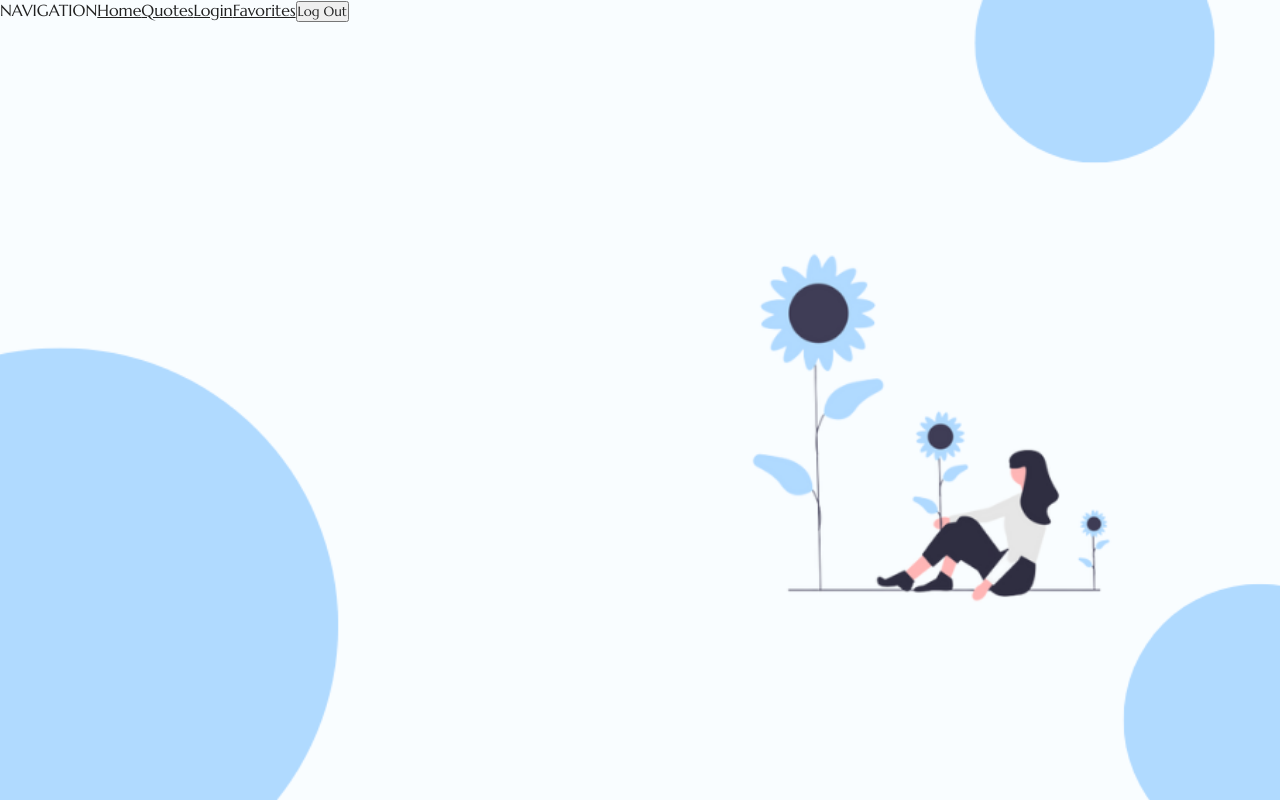
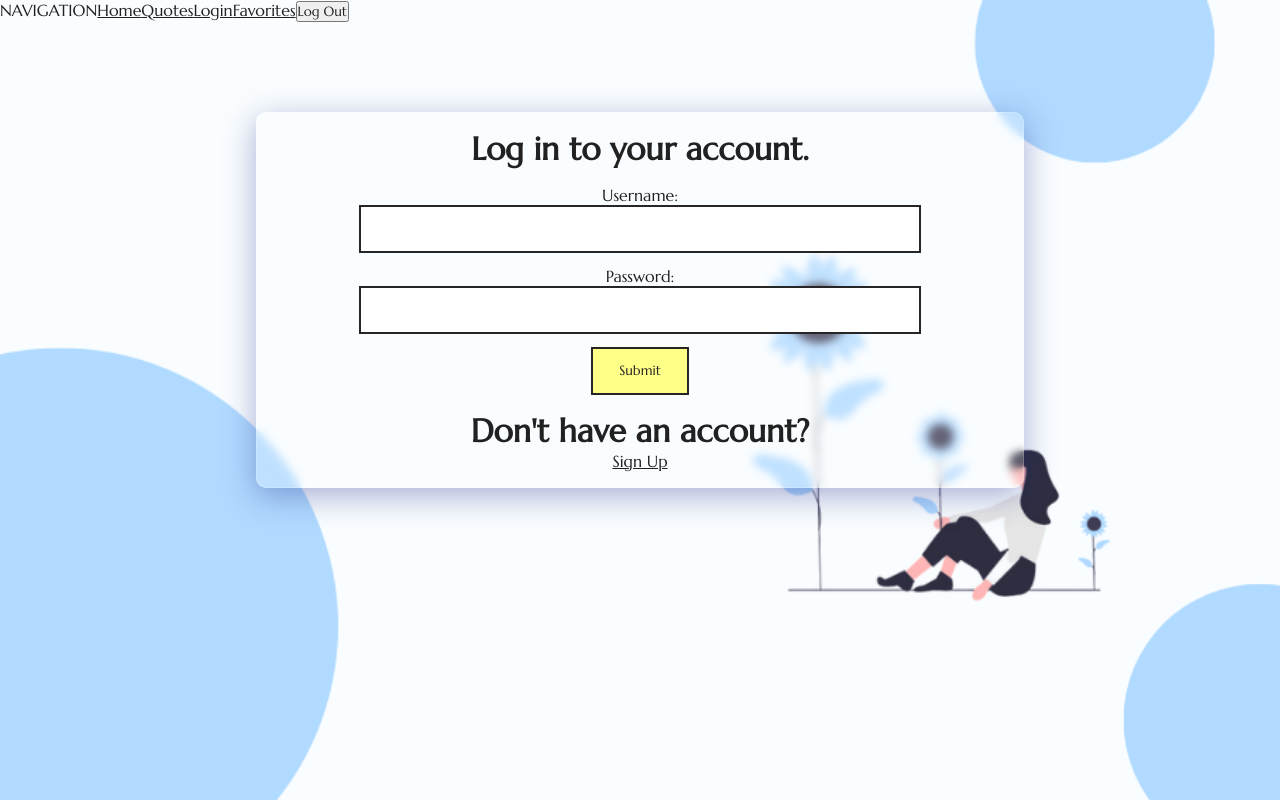
Before and after one commit to joanterm/Motivational-Panel, a React (Create React App) app in the folder client/: page /login/quotes in a window 1280 px wide. Built offline with nearby package versions, Linux system fonts and the light colour scheme; a web font is replaced by a local one.

Commit message:
Refactored login component so it navigates to specific pathway

```diff
--- a/client/src/Components/App.js
+++ b/client/src/Components/App.js
@@ -1,12 +1,17 @@
 import "../Styling/App.css"
 import {Routes, Route} from "react-router-dom"
 import {useState} from "react"
+import Home from "./Home";
 import Quotes from "./Quotes";
 import SignUp from "./SignUp"
-import Login from "./Login"
 import Favorites from "./Favorites";
-import Navigation from "./Navigation";
+import Navigation from "./Navigation"
+import LoginFavorites from "./LoginFavorites"
+import LoginQuotes from "./LoginQuotes"
 import Context from "./context"
+import { useNavigate} from "react-router-dom"
+import { useEffect } from "react"
+import axios from "axios"
 
 function App() {
     const [authData, setAuthData] = useState({
@@ -14,6 +19,15 @@ function App() {
         password: ""
     })
     const [formErrors, setFormErrors] = useState("")
+    const navigate = useNavigate()
+
+    //WILL MAKE SURE THE FORM FIELD IS ALWAYS CLEAR
+    useEffect(() => {
+        setAuthData({
+            username: "",
+            password: ""
+        })
+    }, [])
 
     const handleAuthFormChange = (e) => {
       setAuthData({
@@ -22,24 +36,52 @@ function App() {
       })
     }
 
+    const handleLoginSubmit = (e, location) => {
+      e.preventDefault()
+      axios
+      .post("/auth/login", {
+          username: authData.username,
+          password: authData.password
+      })
+      .then((response) => {
+          const clientToken = response.data.jwtToken
+          localStorage.setItem("token", clientToken)
+          setAuthData({
+              username: "",
+              password: ""
+          })
+          navigate(location)
+      })
+      .catch((err) => {
+          setFormErrors(err.response.data.message)
+      })
+    }
+
+    const cleaFormField = () => {
+        setAuthData({
+            username: "",
+            password: ""
+        })
+    }
+
     return (
-    <Context.Provider value={{authData, setAuthData, handleAuthFormChange, formErrors, setFormErrors}}>
+      <Context.Provider value={{authData, setAuthData, handleAuthFormChange, formErrors, setFormErrors, handleLoginSubmit, cleaFormField}}>
       <div>
         <div className="quotes-navigation">
           <Navigation />
         </div>
 
         <Routes>
-        <Route exact path="/" />
+          <Route exact path="/" element={<Home />}/>
           <Route exact path="/quotes" element={<Quotes />}/>
           <Route exact path="/signup" element={<SignUp />}/>
-        <Route exact path="/login" element={<Login />}/>
+          <Route exact path="/login/quotes" element={<LoginQuotes />}/>
+          <Route exact path="/login/favorites" element={<LoginFavorites />}/>
           <Route exact path="/favorites" element={<Favorites />}/>
         </Routes>
       </div>
       </Context.Provider>
-
-  );
+    )
 }
 
 export default App;
--- a/client/src/Components/Favorites.js
+++ b/client/src/Components/Favorites.js
@@ -1,5 +1,6 @@
 import axios from "axios"
 import {useEffect, useState} from "react"
+import { Navigate } from 'react-router-dom'
 
 const Favorites = () => {
     const [displayFavoriteQuoteData, setDisplayFavoriteQuoteData] = useState([])
@@ -8,7 +9,7 @@ const Favorites = () => {
         axios
         .get("/favorites")
         .then((data) => {
-            setDisplayFavoriteQuoteData(data.data)
+          setDisplayFavoriteQuoteData(data.data)
         })
         .catch((error) => {
           console.log("GET ERROR", error)
@@ -28,15 +29,16 @@ const Favorites = () => {
       })
     }
 
-
     return (
         <div>
-            {displayFavoriteQuoteData.map((item) =>
+          {window.localStorage.getItem("token") ?
+            displayFavoriteQuoteData.map((item) =>
             <div>
               <p>{item.favoriteAuthor}</p>
               <button onClick={() => deleteFavorite(item.id)}>DELETE</button>
             </div>
-            )}
+            ) : <Navigate to="/login/favorites"/>
+            }
         </div>
 
      );
--- /dev/null
+++ b/client/src/Components/Home.js
@@ -0,0 +1,9 @@
+const Home = () => {
+    return (
+        <div>
+            HOMEPAGE
+        </div>
+     );
+}
+
+export default Home;
--- /dev/null
+++ b/client/src/Components/LoginFavorites.js
@@ -0,0 +1,42 @@
+import { Link} from "react-router-dom"
+import { useContext } from "react"
+import Context from "./context"
+
+const LoginFavorites = () => {
+    const {cleaFormField, handleLoginSubmit, authData, handleAuthFormChange, formErrors} = useContext(Context)
+
+    const handleRedirectToFavorites = (e) => {
+        handleLoginSubmit(e, "/favorites")
+    }
+
+    return (
+        <div className="outer-card">
+            <div className="inner-card">
+                <h1>Log in to your account.</h1>
+                <form onSubmit={handleRedirectToFavorites}>
+                    <label htmlFor="username">Username:</label>
+                    <input
+                        type="text"
+                        name="username"
+                        value={authData.username}
+                        onChange={handleAuthFormChange}
+
+                    />
+                    <label htmlFor="password">Password:</label>
+                    <input
+                        type="text"
+                        name="password"
+                        value={authData.password}
+                        onChange={handleAuthFormChange}
+                    />
+                    <h4>{formErrors}</h4>
+                    <button className="submit-button">Submit</button>
+                </form>
+                <h1>Don't have an account?</h1>
+                <Link to="/signup" onClick={cleaFormField}>Sign Up</Link>
+            </div>
+        </div>
+     );
+}
+
+export default LoginFavorites;
--- /dev/null
+++ b/client/src/Components/LoginQuotes.js
@@ -0,0 +1,42 @@
+import { Link} from "react-router-dom"
+import { useContext } from "react"
+import Context from "./context"
+
+const LoginQuotes = () => {
+    const {cleaFormField, handleLoginSubmit, authData, handleAuthFormChange, formErrors} = useContext(Context)
+
+    const handleRedirectToQuotes = (e) => {
+        handleLoginSubmit(e, "/quotes")
+    }
+
+    return (
+        <div className="outer-card">
+            <div className="inner-card">
+                <h1>Log in to your account.</h1>
+                <form onSubmit={handleRedirectToQuotes}>
+                    <label htmlFor="username">Username:</label>
+                    <input
+                        type="text"
+                        name="username"
+                        value={authData.username}
+                        onChange={handleAuthFormChange}
+
+                    />
+                    <label htmlFor="password">Password:</label>
+                    <input
+                        type="text"
+                        name="password"
+                        value={authData.password}
+                        onChange={handleAuthFormChange}
+                    />
+                    <h4>{formErrors}</h4>
+                    <button className="submit-button">Submit</button>
+                </form>
+                <h1>Don't have an account?</h1>
+                <Link to="/signup" onClick={cleaFormField}>Sign Up</Link>
+            </div>
+        </div>
+     );
+}
+
+export default LoginQuotes;
--- a/client/src/Components/Navigation.js
+++ b/client/src/Components/Navigation.js
@@ -15,7 +15,7 @@ const Navigation = () => {
             NAVIGATION
             <Link to="/">Home</Link>
             <Link to="/quotes">Quotes</Link>
-            <Link to="/login">Login</Link>
+            <Link to="/login/quotes">Login</Link>
             <Link to="/favorites">Favorites</Link>
             <button onClick={logout}>Log Out</button>
         </div>
--- a/client/src/Components/QuoteForm.js
+++ b/client/src/Components/QuoteForm.js
@@ -1,5 +1,9 @@
 const QuoteForm = (props) => {
-  const {handleSubmit, formData, handleChange} = props
+  const {
+    handleSubmit,
+    formData,
+    handleChange
+  } = props
 
     return (
         <div>
--- a/client/src/Components/Quotes.js
+++ b/client/src/Components/Quotes.js
@@ -15,18 +15,6 @@ const Quotes = () => {
     const [favoriteQuoteData, setFavoriteQuoteData] = useState([])
     const [favoriteIcons, setFavoriteIcons] = useState([])
 
-    // useEffect(() => {
-    //   // Retrieve favorites from local storage when the component mounts
-    //   const storedFavorites = localStorage.getItem('isFavorite');
-    //   if (storedFavorites) {
-    //     setFavoriteIcons(JSON.parse(storedFavorites));
-    //   }
-    // }, []);
-
-    // useEffect(() => {
-    //   // Update local storage whenever the favorites state changes
-    //   localStorage.setItem('isFavorite', JSON.stringify(favoriteIcons));
-    // }, [favoriteIcons]);
 
     useEffect(() => {
       axios
@@ -167,11 +155,9 @@ const Quotes = () => {
       return favoriteIcons.includes(quoteID)
     }
 
-
     return (
       <div className="outer-card">
         <div className="inner-card">
-          <h1>All my quotes:</h1>
           <QuotesDisplay
             backend={backend}
             deleteQuote={deleteQuote}
@@ -183,7 +169,13 @@ const Quotes = () => {
             favoriteIcons={favoriteIcons}
             setFavoriteIcons={setFavoriteIcons}
             />
-          {!window.localStorage.getItem("token") ? <Navigate to="/login" /> : <QuoteForm handleSubmit={handleSubmit} formData={formData} handleChange={handleChange}/>}
+          {!window.localStorage.getItem("token") ?
+          <Navigate to="/login/quotes" /> :
+          <QuoteForm
+            handleSubmit={handleSubmit}
+            formData={formData}
+            handleChange={handleChange}
+            />}
         </div>
       </div>
     );
--- a/client/src/Components/SignUp.js
+++ b/client/src/Components/SignUp.js
@@ -19,7 +19,8 @@ const SignUp = () => {
                 username: "",
                 password: ""
             })
-            navigate("/login")
+            setFormErrors("")
+            navigate("/login/quotes")
         })
         .catch((err) => {
             setFormErrors(err.response.data.message)
--- a/client/src/Styling/App.css
+++ b/client/src/Styling/App.css
@@ -1,6 +1,5 @@
 body {
     height: 100vh;
-    background-color: none;
     background-image: url("../Styling/flower_girl_blue.png");
     width: 100%;
     background-size: cover;
```
Also changed, not shown: client/src/Components/Login.js (deleted, +0 -77 lines), client/src/Components/QuotesDisplay.js (+15 -4 lines), 1 other file (tests, documents, lock files or other folders). Lines whose indentation alone changed are shown as unchanged.
